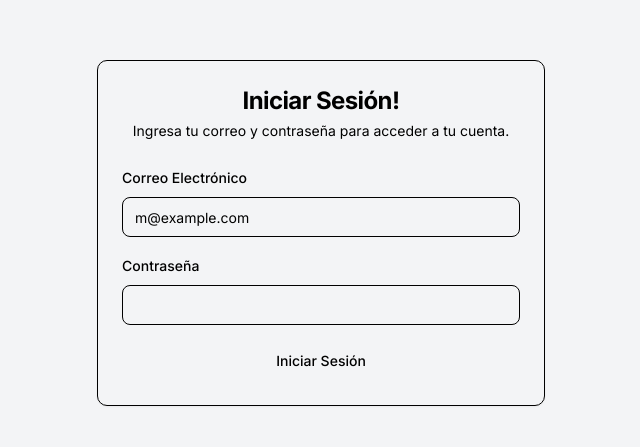
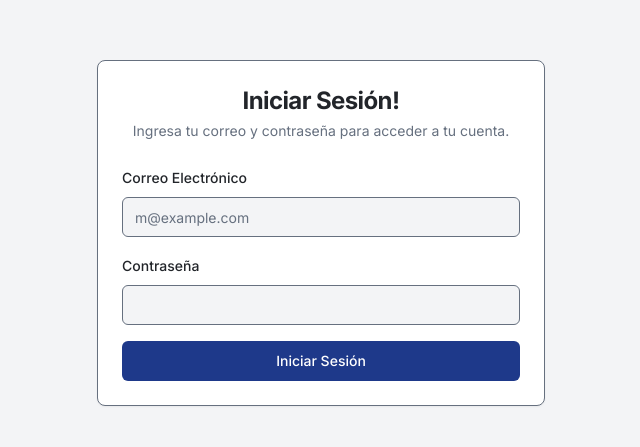
Before and after one commit to L1nkStart/Test, a Next.js app: page /login in a window 1280 px wide. Shown: the part 191-638 px from the top of the page, without its empty margins (319-959 px from the left). Built offline with nearby package versions, Linux system fonts and the light colour scheme; no server answers.

Commit message:
mejoras visuales css

```diff
--- a/app/(protected)/globals.css
+++ b/app/(protected)/globals.css
@@ -1,10 +1,6 @@
 @tailwind base;
 @tailwind components;
 @tailwind utilities;
-
-body {
-  font-family: Arial, Helvetica, sans-serif;
-}
 
 @layer utilities {
   .text-balance {
@@ -14,41 +10,62 @@ body {
 
 @layer base {
   :root {
-    --background: 0 0% 100%;
-    --foreground: 0 0% 3.9%;
-    --card: 0 0% 100%;
-    --card-foreground: 0 0% 3.9%;
+    /* Fondo de página gris claro + tarjetas blancas */
+    --background: 220 14% 96%; /* ≈ #F3F4F6 (gris claro de la página) */
+    --foreground: 220 10% 15%; /* Texto principal oscuro y legible */
+
+    --card: 0 0% 100%; /* Blanco puro para tarjetas/surfaces */
+    --card-foreground: 220 10% 15%;
+
     --popover: 0 0% 100%;
-    --popover-foreground: 0 0% 3.9%;
-    --primary: 0 0% 9%;
-    --primary-foreground: 0 0% 98%;
-    --secondary: 0 0% 96.1%;
-    --secondary-foreground: 0 0% 9%;
-    --muted: 0 0% 96.1%;
-    --muted-foreground: 0 0% 45.1%;
-    --accent: 0 0% 96.1%;
-    --accent-foreground: 0 0% 9%;
-    --destructive: 0 84.2% 60.2%;
-    --destructive-foreground: 0 0% 98%;
-    --border: 0 0% 89.8%;
-    --input: 0 0% 89.8%;
-    --ring: 0 0% 3.9%;
-    --chart-1: 12 76% 61%;
-    --chart-2: 173 58% 39%;
-    --chart-3: 197 37% 24%;
-    --chart-4: 43 74% 66%;
-    --chart-5: 27 87% 67%;
+    --popover-foreground: 220 10% 15%;
+
+    /* Primario: Azul profundo (#1E3A8A) para encabezados y botones principales */
+    --primary: 225 64% 33%;
+    --primary-foreground: 0 0% 100%;
+
+    /* Secundario: superficies suaves neutras (mantener neutro/gris claro) */
+    --secondary: 220 14% 96%;
+    --secondary-foreground: 220 10% 15%;
+
+    /* Muted y accent como grises suaves para backgrounds secundarios */
+    --muted: 220 14% 96%;
+    --muted-foreground: 217 11% 45%; /* Gris #6B7280 para texto secundario */
+
+    /* Acento: Azul claro (#3B82F6) para hover, íconos secundarios, focos */
+    --accent: 217 91% 60%;
+    --accent-foreground: 0 0% 100%;
+
+    /* Destructivo: Rojo (#EF4444) */
+    --destructive: 0 84% 63%;
+    --destructive-foreground: 0 0% 100%;
+
+    /* Bordes e inputs: Gris #6B7280 (según pedido) */
+    --border: 217 11% 45%;
+    --input: 217 11% 45%;
+
+    /* Ring/focus: usar azul claro de acento */
+    --ring: 217 91% 60%;
+
+    /* Chart palette alineada al branding */
+    --chart-1: 217 91% 60%; /* Azul claro (series principales) */
+    --chart-2: 160 84% 39%; /* Verde éxito (#10B981) */
+    --chart-3: 43 96% 56%; /* Amarillo alertas (#FBBF24) */
+    --chart-4: 225 64% 33%; /* Azul profundo */
+    --chart-5: 217 11% 45%; /* Gris medio */
+
     --radius: 0.5rem;
-    --sidebar-background: 0 0% 98%;
-    --sidebar-foreground: 240 5.3% 26.1%;
-    --sidebar-primary: 240 5.9% 10%;
-    --sidebar-primary-foreground: 0 0% 98%;
-    --sidebar-accent: 240 4.8% 95.9%;
-    --sidebar-accent-foreground: 240 5.9% 10%;
-    --sidebar-border: 220 13% 91%;
-    --sidebar-ring: 217.2 91.2% 59.8%;
+
+    /* Sidebar */
+    --sidebar-background: 220 14% 96%;
+    --sidebar-foreground: 220 10% 15%;
+    --sidebar-primary: 225 64% 33%; /* Azul profundo */
+    --sidebar-primary-foreground: 0 0% 100%;
+    --sidebar-accent: 217 91% 60%; /* Azul claro */
+    --sidebar-accent-foreground: 0 0% 100%;
+    --sidebar-border: 217 11% 45%; /* Gris medio para bordes */
+    --sidebar-ring: 217 91% 60%;
   }
-
   .dark {
     --background: 0 0% 3.9%;
     --foreground: 0 0% 98%;
@@ -89,8 +106,78 @@ body {
   * {
     @apply border-border;
   }
-
   body {
     @apply bg-background text-foreground;
+    -webkit-font-smoothing: antialiased;
+    -moz-osx-font-smoothing: grayscale;
+    text-rendering: optimizeLegibility;
+  }
+  h1,
+  h2,
+  h3 {
+    color: hsl(var(--primary));
   }
 }
+
+@layer components {
+  /* Elevación suave para cualquier surface con bg-card (Card de shadcn la lleva) */
+  .bg-card {
+    box-shadow: 0 1px 0 hsl(var(--border) / 0.9), 0 6px 24px rgba(0, 0, 0, 0.04);
+    border-radius: var(--radius);
+  }
+
+  /* Campos más pulidos (Input/Select/areas con clases base de Tailwind) */
+  input[type="text"],
+  input[type="search"],
+  input[type="email"],
+  input[type="tel"],
+  select,
+  textarea {
+    border-radius: var(--radius);
+    border-color: hsl(var(--input));
+    background-color: hsl(var(--card));
+  }
+  input:focus-visible,
+  select:focus-visible,
+  textarea:focus-visible {
+    outline: 2px solid hsl(var(--ring) / 0.25);
+    outline-offset: 2px;
+  }
+
+  /* Tablas: header claro, zebra rows y hover sutil */
+  table thead tr th {
+    background-color: hsl(var(--muted) / 0.6);
+    position: sticky;
+    top: 0;
+    z-index: 1;
+  }
+  table tbody tr:nth-child(even) td {
+    background-color: hsl(var(--muted) / 0.35);
+  }
+  table tbody tr:hover td {
+    background-color: hsl(var(--muted));
+  }
+
+  /* Badges por defecto un poco más “chip” sin tocar variantes */
+  .badge {
+    border-radius: 9999px;
+  }
+
+  /* Scrollbars modernas (WebKit); no afecta Firefox */
+  ::-webkit-scrollbar {
+    width: 10px;
+    height: 10px;
+  }
+  ::-webkit-scrollbar-track {
+    background: transparent;
+  }
+  ::-webkit-scrollbar-thumb {
+    background-color: hsl(var(--border));
+    border-radius: 9999px;
+    border: 2px solid transparent;
+    background-clip: content-box;
+  }
+  ::-webkit-scrollbar-thumb:hover {
+    background-color: hsl(var(--muted-foreground) / 0.6);
+  }
+}
--- a/app/globals.css
+++ b/app/globals.css
@@ -2,130 +2,183 @@
 @tailwind components;
 @tailwind utilities;
 
-
-@custom-variant dark (&:is(.dark *));
-
-:root {
-  --background: oklch(1 0 0);
-  --foreground: oklch(0.145 0 0);
-  --card: oklch(1 0 0);
-  --card-foreground: oklch(0.145 0 0);
-  --popover: oklch(1 0 0);
-  --popover-foreground: oklch(0.145 0 0);
-  --primary: oklch(0.205 0 0);
-  --primary-foreground: oklch(0.985 0 0);
-  --secondary: oklch(0.97 0 0);
-  --secondary-foreground: oklch(0.205 0 0);
-  --muted: oklch(0.97 0 0);
-  --muted-foreground: oklch(0.556 0 0);
-  --accent: oklch(0.97 0 0);
-  --accent-foreground: oklch(0.205 0 0);
-  --destructive: oklch(0.577 0.245 27.325);
-  --destructive-foreground: oklch(0.577 0.245 27.325);
-  --border: oklch(0.922 0 0);
-  --input: oklch(0.922 0 0);
-  --ring: oklch(0.708 0 0);
-  --chart-1: oklch(0.646 0.222 41.116);
-  --chart-2: oklch(0.6 0.118 184.704);
-  --chart-3: oklch(0.398 0.07 227.392);
-  --chart-4: oklch(0.828 0.189 84.429);
-  --chart-5: oklch(0.769 0.188 70.08);
-  --radius: 0.625rem;
-  --sidebar: oklch(0.985 0 0);
-  --sidebar-foreground: oklch(0.145 0 0);
-  --sidebar-primary: oklch(0.205 0 0);
-  --sidebar-primary-foreground: oklch(0.985 0 0);
-  --sidebar-accent: oklch(0.97 0 0);
-  --sidebar-accent-foreground: oklch(0.205 0 0);
-  --sidebar-border: oklch(0.922 0 0);
-  --sidebar-ring: oklch(0.708 0 0);
+@layer utilities {
+  .text-balance {
+    text-wrap: balance;
+  }
 }
 
-.dark {
-  --background: oklch(0.145 0 0);
-  --foreground: oklch(0.985 0 0);
-  --card: oklch(0.145 0 0);
-  --card-foreground: oklch(0.985 0 0);
-  --popover: oklch(0.145 0 0);
-  --popover-foreground: oklch(0.985 0 0);
-  --primary: oklch(0.985 0 0);
-  --primary-foreground: oklch(0.205 0 0);
-  --secondary: oklch(0.269 0 0);
-  --secondary-foreground: oklch(0.985 0 0);
-  --muted: oklch(0.269 0 0);
-  --muted-foreground: oklch(0.708 0 0);
-  --accent: oklch(0.269 0 0);
-  --accent-foreground: oklch(0.985 0 0);
-  --destructive: oklch(0.396 0.141 25.723);
-  --destructive-foreground: oklch(0.637 0.237 25.331);
-  --border: oklch(0.269 0 0);
-  --input: oklch(0.269 0 0);
-  --ring: oklch(0.439 0 0);
-  --chart-1: oklch(0.488 0.243 264.376);
-  --chart-2: oklch(0.696 0.17 162.48);
-  --chart-3: oklch(0.769 0.188 70.08);
-  --chart-4: oklch(0.627 0.265 303.9);
-  --chart-5: oklch(0.645 0.246 16.439);
-  --sidebar: oklch(0.205 0 0);
-  --sidebar-foreground: oklch(0.985 0 0);
-  --sidebar-primary: oklch(0.488 0.243 264.376);
-  --sidebar-primary-foreground: oklch(0.985 0 0);
-  --sidebar-accent: oklch(0.269 0 0);
-  --sidebar-accent-foreground: oklch(0.985 0 0);
-  --sidebar-border: oklch(0.269 0 0);
-  --sidebar-ring: oklch(0.439 0 0);
-}
+/* Paleta CRM:
+   - Primario: Azul profundo #1E3A8A
+   - Acento: Azul claro #3B82F6
+   - Éxito: #10B981
+   - Alerta suave: #FBBF24
+   - Error: #EF4444
+   - Gris texto/borde: #6B7280
+   - Fondo página: gris claro */
+@layer base {
+  :root {
+    /* Fondo gris claro y superficies blancas */
+    --background: 220 14% 96%; /* ≈ #F3F4F6 */
+    --foreground: 220 10% 15%;
 
-@theme inline {
-  --color-background: var(--background);
-  --color-foreground: var(--foreground);
-  --color-card: var(--card);
-  --color-card-foreground: var(--card-foreground);
-  --color-popover: var(--popover);
-  --color-popover-foreground: var(--popover-foreground);
-  --color-primary: var(--primary);
-  --color-primary-foreground: var(--primary-foreground);
-  --color-secondary: var(--secondary);
-  --color-secondary-foreground: var(--secondary-foreground);
-  --color-muted: var(--muted);
-  --color-muted-foreground: var(--muted-foreground);
-  --color-accent: var(--accent);
-  --color-accent-foreground: var(--accent-foreground);
-  --color-destructive: var(--destructive);
-  --color-destructive-foreground: var(--destructive-foreground);
-  --color-border: var(--border);
-  --color-input: var(--input);
-  --color-ring: var(--ring);
-  --color-chart-1: var(--chart-1);
-  --color-chart-2: var(--chart-2);
-  --color-chart-3: var(--chart-3);
-  --color-chart-4: var(--chart-4);
-  --color-chart-5: var(--chart-5);
-  --radius-sm: calc(var(--radius) - 4px);
-  --radius-md: calc(var(--radius) - 2px);
-  --radius-lg: var(--radius);
-  --radius-xl: calc(var(--radius) + 4px);
-  --color-sidebar: var(--sidebar);
-  --color-sidebar-foreground: var(--sidebar-foreground);
-  --color-sidebar-primary: var(--sidebar-primary);
-  --color-sidebar-primary-foreground: var(--sidebar-primary-foreground);
-  --color-sidebar-accent: var(--sidebar-accent);
-  --color-sidebar-accent-foreground: var(--sidebar-accent-foreground);
-  --color-sidebar-border: var(--sidebar-border);
-  --color-sidebar-ring: var(--sidebar-ring);
+    --card: 0 0% 100%;
+    --card-foreground: 220 10% 15%;
+
+    --popover: 0 0% 100%;
+    --popover-foreground: 220 10% 15%;
+
+    /* Primario: Azul profundo (#1E3A8A) */
+    --primary: 225 64% 33%;
+    --primary-foreground: 0 0% 100%;
+
+    /* Secundario: superfícies suaves neutras */
+    --secondary: 220 14% 96%;
+    --secondary-foreground: 220 10% 15%;
+
+    /* Muted / texto secundario */
+    --muted: 220 14% 96%;
+    --muted-foreground: 217 11% 45%; /* #6B7280 */
+
+    /* Acento: Azul claro (#3B82F6) */
+    --accent: 217 91% 60%;
+    --accent-foreground: 0 0% 100%;
+
+    /* Éxito, Alerta, Error (para badges/gráficas) */
+    --success: 160 84% 39%; /* #10B981 */
+    --warning: 43 96% 56%; /* #FBBF24 */
+    --danger: 0 84% 63%; /* #EF4444 */
+
+    /* Bordes/inputs en gris #6B7280 */
+    --border: 217 11% 45%;
+    --input: 217 11% 45%;
+
+    /* Focus ring = acento */
+    --ring: 217 91% 60%;
+
+    /* Charts alineados a marca */
+    --chart-1: 217 91% 60%; /* azul claro */
+    --chart-2: 160 84% 39%; /* verde */
+    --chart-3: 43 96% 56%; /* amarillo */
+    --chart-4: 225 64% 33%; /* azul profundo */
+    --chart-5: 217 11% 45%; /* gris */
+
+    --radius: 0.5rem;
+
+    /* Sidebar con la misma paleta */
+    --sidebar-background: 220 14% 96%;
+    --sidebar-foreground: 220 10% 15%;
+    --sidebar-primary: 225 64% 33%;
+    --sidebar-primary-foreground: 0 0% 100%;
+    --sidebar-accent: 217 91% 60%;
+    --sidebar-accent-foreground: 0 0% 100%;
+    --sidebar-border: 217 11% 45%;
+    --sidebar-ring: 217 91% 60%;
+  }
+
+  .dark {
+    /* Mantengo dark por compatibilidad; si quieres, luego adaptamos a la misma paleta */
+    --background: 0 0% 3.9%;
+    --foreground: 0 0% 98%;
+    --card: 0 0% 3.9%;
+    --card-foreground: 0 0% 98%;
+    --popover: 0 0% 3.9%;
+    --popover-foreground: 0 0% 98%;
+    --primary: 0 0% 98%;
+    --primary-foreground: 0 0% 9%;
+    --secondary: 0 0% 14.9%;
+    --secondary-foreground: 0 0% 98%;
+    --muted: 0 0% 14.9%;
+    --muted-foreground: 0 0% 63.9%;
+    --accent: 0 0% 14.9%;
+    --accent-foreground: 0 0% 98%;
+    --destructive: 0 62.8% 30.6%;
+    --destructive-foreground: 0 0% 98%;
+    --border: 0 0% 14.9%;
+    --input: 0 0% 14.9%;
+    --ring: 0 0% 83.1%;
+    --chart-1: 220 70% 50%;
+    --chart-2: 160 60% 45%;
+    --chart-3: 30 80% 55%;
+    --chart-4: 280 65% 60%;
+    --chart-5: 340 75% 55%;
+    --sidebar-background: 240 5.9% 10%;
+    --sidebar-foreground: 240 4.8% 95.9%;
+    --sidebar-primary: 224.3 76.3% 48%;
+    --sidebar-primary-foreground: 0 0% 100%;
+    --sidebar-accent: 240 3.7% 15.9%;
+    --sidebar-accent-foreground: 240 4.8% 95.9%;
+    --sidebar-border: 240 3.7% 15.9%;
+    --sidebar-ring: 217.2 91.2% 59.8%;
+  }
 }
 
 @layer base {
   * {
-    @apply border-border outline-ring/50;
+    @apply border-border;
+  }
+  body {
+    @apply bg-background text-foreground;
+    -webkit-font-smoothing: antialiased;
+    -moz-osx-font-smoothing: grayscale;
+    text-rendering: optimizeLegibility;
+  }
+  h1,
+  h2,
+  h3 {
+    color: hsl(var(--primary));
+  }
+}
+
+@layer components {
+  /* Tarjetas elevadas (shadcn Card ya usa bg-card) */
+  .bg-card {
+    box-shadow: 0 1px 0 hsl(var(--border) / 0.35), 0 6px 24px rgba(0, 0, 0, 0.06);
+    border-radius: var(--radius);
   }
 
-  body {
-    @apply bg-background text-foreground;
+  /* Chips de filtros */
+  .chip {
+    display: inline-flex;
+    align-items: center;
+    gap: 6px;
+    padding: 4px 10px;
+    font-size: 12px;
+    border-radius: 9999px;
+    border: 1px solid hsl(var(--border) / 0.6);
+    background: hsl(var(--muted));
+    color: hsl(var(--foreground) / 0.85);
+  }
+  .chip button {
+    display: inline-flex;
+    align-items: center;
+    opacity: 0.8;
+  }
+  .chip button:hover {
+    opacity: 1;
   }
 
-  html {
-    overflow-x: hidden;
-    /* Previene el scroll horizontal en el html */
+  /* KPI cards */
+  .kpi-card {
+    border: 1px solid hsl(var(--border) / 0.5);
+    background: hsl(var(--card));
+    box-shadow: 0 1px 0 hsl(var(--border) / 0.35), 0 10px 30px rgba(0, 0, 0, 0.06);
+  }
+  .kpi-icon {
+    display: inline-grid;
+    place-items: center;
+    height: 32px;
+    width: 32px;
+    border-radius: 0.6rem;
+    background: hsl(var(--accent) / 0.1);
+    color: hsl(var(--accent));
+    border: 1px solid hsl(var(--border) / 0.4);
+  }
+
+  /* Encabezado de tabla flotante */
+  .table-header-floating {
+    box-shadow: 0 1px 0 hsl(var(--border) / 0.7), 0 10px 20px -12px rgba(0, 0, 0, 0.12);
+    background-color: hsl(var(--card));
+    backdrop-filter: saturate(140%) blur(4px);
   }
 }
--- a/components/holders/holders-toolbar.tsx
+++ b/components/holders/holders-toolbar.tsx
@@ -69,7 +69,7 @@ export function HoldersToolbar({
     <div className="flex flex-col gap-3 rounded-lg border bg-card p-3 md:flex-row md:items-end md:justify-between md:p-4">
       <div className="grid w-full grid-cols-1 gap-3 md:grid-cols-4">
         <div className="relative md:col-span-2">
-          <Search className="absolute left-3 top-1/2 -translate-y-1/2 h-4 w-4 text-muted-foreground" />
+          <Search className="absolute left-3 top-1/2 -translate-y-1/2 h-4 w-4 text-[hsl(var(--accent))]" />
           <Input
             placeholder="Buscar por nombre, cédula, teléfono, email o póliza"
             value={q}
@@ -150,7 +150,6 @@ export function HoldersToolbar({
               aria-label={`Quitar ${chip.key}`}
               onClick={() => {
                 chip.onClear()
-                // mantener sincrónico el URL al remover chip
                 setTimeout(() => applyFilters(1), 0)
               }}
               title="Quitar filtro"
```
Also changed, not shown: app/(protected)/dashboard/page.tsx (+21 -29 lines), app/(protected)/insurance-holders/page.tsx (+7 -22 lines), components/holders/holders-table.tsx (+6 -6 lines).
